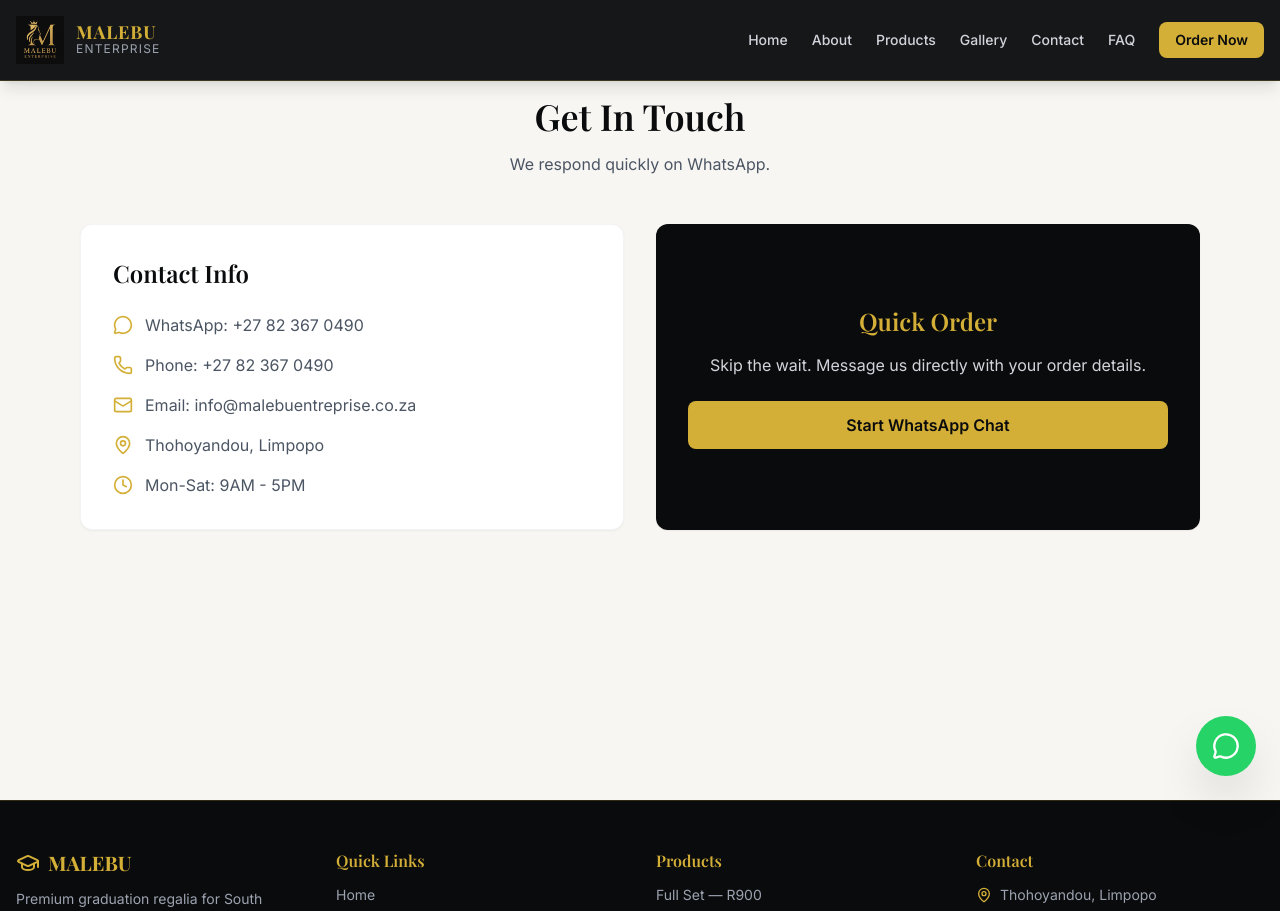
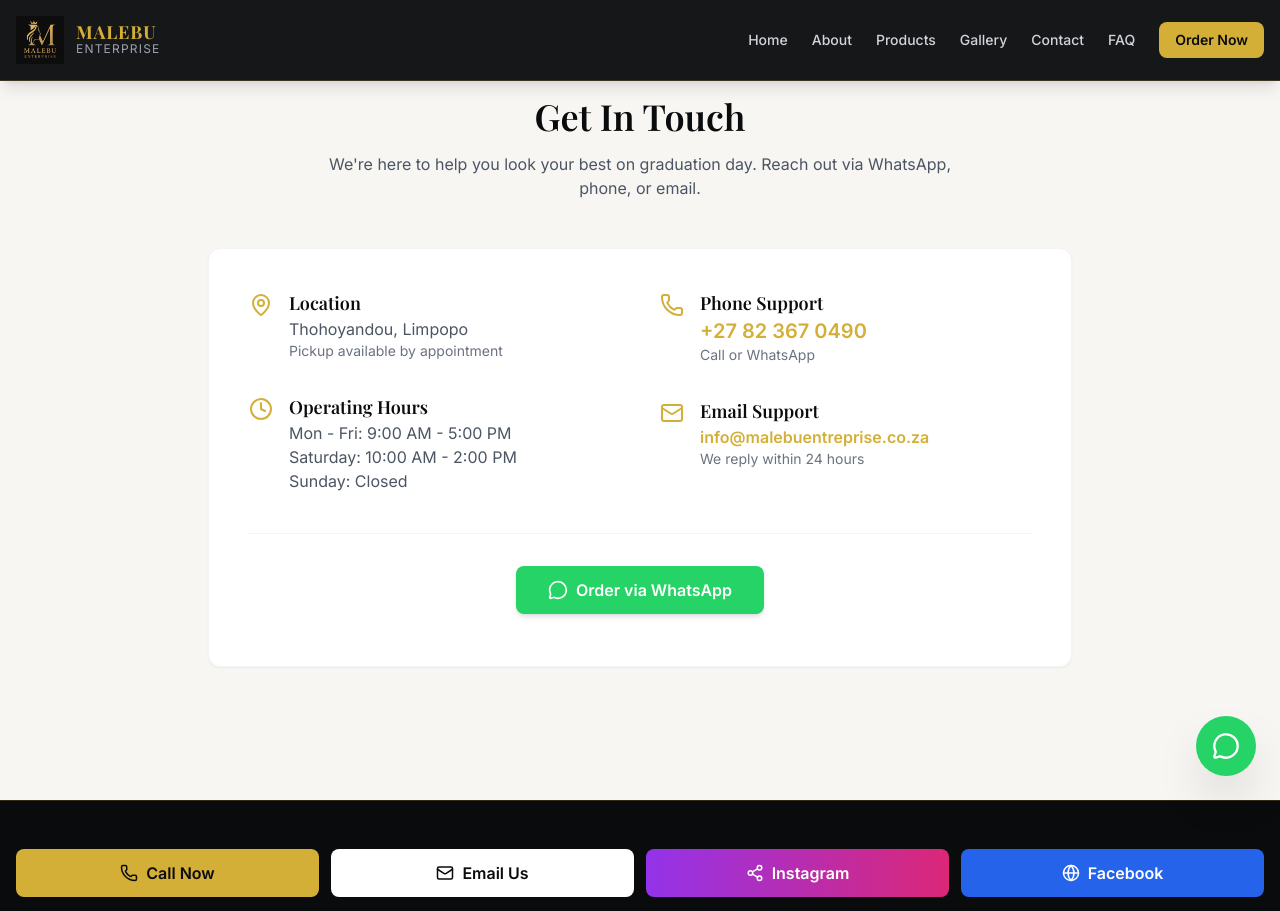
Before and after one commit to 24010696/malebu-enterprise, a React (Vite) app: page /contact in a window 1280 px wide. Shown: the top 911 px of the page. Built offline with nearby package versions, Linux system fonts and the light colour scheme.

Commit message:
Malebu Enterprise v1 - Ready for deployment

```diff
--- a/package.json
+++ b/package.json
@@ -10,7 +10,7 @@
     "preview": "vite preview"
   },
   "dependencies": {
-    "lucide-react": "^1.16.0",
+    "lucide-react": "^1.17.0",
     "react": "^19.2.6",
     "react-dom": "^19.2.6",
     "react-helmet-async": "^3.0.0",
--- a/src/components/Footer.jsx
+++ b/src/components/Footer.jsx
@@ -1,11 +1,33 @@
 import { Link } from 'react-router-dom'
-import { GraduationCap, Phone, Mail, MapPin, Globe } from 'lucide-react'
+import { GraduationCap, Phone, Mail, MapPin, Globe, Share2 } from 'lucide-react'
 
 export default function Footer() {
+  const PHONE_NUMBER = '27823670490'
+  const EMAIL = 'info@malebuentreprise.co.za'
+  const INSTAGRAM = 'https://instagram.com/malebuentreprise'
+  const FACEBOOK = 'https://www.facebook.com/groups/1242337173812892'
+
   return (
     <footer className="bg-brand-dark text-white pt-12 pb-6 px-4 border-t border-brand-gold/20">
       <div className="max-w-7xl mx-auto">
+        {/* Quick Contact Buttons */}
+        <div className="grid grid-cols-2 md:grid-cols-4 gap-3 mb-8">
+          <a href={`tel:+${PHONE_NUMBER}`} className="flex items-center justify-center gap-2 bg-brand-gold text-brand-dark py-3 rounded-lg font-semibold hover:bg-yellow-500 transition">
+            <Phone size={18} /> Call Now
+          </a>
+          <a href={`mailto:${EMAIL}`} className="flex items-center justify-center gap-2 bg-white text-brand-dark py-3 rounded-lg font-semibold hover:bg-gray-100 transition">
+            <Mail size={18} /> Email Us
+          </a>
+          <a href={INSTAGRAM} target="_blank" rel="noopener" className="flex items-center justify-center gap-2 bg-gradient-to-r from-purple-600 to-pink-600 text-white py-3 rounded-lg font-semibold hover:opacity-90 transition">
+            <Share2 size={18} /> Instagram
+          </a>
+          <a href={FACEBOOK} target="_blank" rel="noopener" className="flex items-center justify-center gap-2 bg-blue-600 text-white py-3 rounded-lg font-semibold hover:bg-blue-700 transition">
+            <Globe size={18} /> Facebook
+          </a>
+        </div>
+
         <div className="grid md:grid-cols-4 gap-8 mb-8">
+          {/* Logo & Slogan */}
           <div className="md:col-span-1">
             <Link to="/" className="inline-flex items-center gap-2 mb-3">
               <GraduationCap size={24} className="text-brand-gold" />
@@ -14,6 +36,8 @@
             <p className="text-gray-400 text-sm mb-2">Premium graduation regalia for South African students.</p>
             <p className="text-brand-gold italic text-sm">"We Got You Fellow Graduate"</p>
           </div>
+
+          {/* Quick Links */}
           <div>
             <h3 className="text-brand-gold font-heading font-semibold mb-3">Quick Links</h3>
             <ul className="space-y-2 text-sm text-gray-400">
@@ -23,21 +47,38 @@
               <li><Link to="/contact" className="hover:text-white transition">Contact</Link></li>
             </ul>
           </div>
+
+          {/* Products */}
           <div>
             <h3 className="text-brand-gold font-heading font-semibold mb-3">Products</h3>
             <ul className="space-y-2 text-sm text-gray-400">
-              <li>Full Set — R900</li><li>Gown — R700</li><li>Belt — R250</li><li>Cap — R200</li>
+              <li>Full Set — R900</li>
+              <li>Gown — R700</li>
+              <li>Belt — R250</li>
+              <li>Cap — R200</li>
             </ul>
           </div>
+
+          {/* Contact */}
           <div>
             <h3 className="text-brand-gold font-heading font-semibold mb-3">Contact</h3>
             <ul className="space-y-2 text-sm text-gray-400">
-              <li className="flex items-center gap-2"><MapPin size={16} className="text-brand-gold" /> Thohoyandou, Limpopo</li>
-              <li className="flex items-center gap-2"><Phone size={16} className="text-brand-gold" /> +27 82 367 0490</li>
-              <li className="flex items-center gap-2"><Mail size={16} className="text-brand-gold" /> info@malebuentreprise.co.za</li>
+              <li className="flex items-center gap-2">
+                <Phone size={16} className="text-brand-gold" />
+                <a href={`tel:+${PHONE_NUMBER}`} className="hover:text-white">+27 82 367 0490</a>
+              </li>
+              <li className="flex items-center gap-2">
+                <Mail size={16} className="text-brand-gold" />
+                <a href={`mailto:${EMAIL}`} className="hover:text-white">{EMAIL}</a>
+              </li>
+              <li className="flex items-center gap-2">
+                <MapPin size={16} className="text-brand-gold" />
+                <span>Thohoyandou, Limpopo</span>
+              </li>
             </ul>
           </div>
         </div>
+
         <div className="border-t border-gray-800 pt-6 flex justify-between items-center">
           <p className="text-gray-500 text-sm">© {new Date().getFullYear()} Malebu Enterprise. All rights reserved.</p>
           <a href="#" className="text-gray-400 hover:text-brand-gold transition"><Globe size={18} /></a>
--- a/src/pages/Contact.jsx
+++ b/src/pages/Contact.jsx
@@ -1,32 +1,77 @@
 import { Helmet } from 'react-helmet-async'
-import { Phone, Mail, MapPin, Clock, MessageCircle } from 'lucide-react'
+import { MapPin, Clock, Phone, Mail, MessageCircle } from 'lucide-react'
+
 export default function Contact() {
-  const waLink = 'https://wa.me/27823670490?text=Hello%20Malebu%20Enterprise%2C%20I%20would%20like%20to%20place%20an%20order.'
+  const PHONE_NUMBER = '27823670490'
+  const EMAIL = 'info@malebuentreprise.co.za'
+  const WHATSAPP_LINK = `https://wa.me/${PHONE_NUMBER}?text=Hello%20Malebu%20Enterprise%2C%20I%20would%20like%20to%20place%20an%20order.`
+
   return (
-    <div className="pt-24 pb-16 px-4 max-w-6xl mx-auto min-h-screen bg-brand-light">
+    <div className="pt-24 pb-16 px-4 max-w-4xl mx-auto min-h-screen bg-brand-light">
       <Helmet>
         <title>Contact Us | Malebu Enterprise</title>
         <meta name="description" content="Contact Malebu Enterprise for graduation regalia orders, bulk quotes, and pickup info." />
       </Helmet>
+
       <div className="text-center mb-12">
         <h1 className="text-4xl font-heading text-brand-dark mb-4">Get In Touch</h1>
-        <p className="text-gray-600">We respond quickly on WhatsApp.</p>
+        <p className="text-gray-600 max-w-2xl mx-auto">We're here to help you look your best on graduation day. Reach out via WhatsApp, phone, or email.</p>
       </div>
-      <div className="grid md:grid-cols-2 gap-8">
-        <div className="bg-white p-8 rounded-xl shadow-sm border border-gray-100">
-          <h2 className="text-2xl font-heading text-brand-dark mb-6">Contact Info</h2>
-          <div className="space-y-4 text-gray-600">
-            <div className="flex items-center gap-3"><MessageCircle size={20} className="text-brand-gold" /> <a href={waLink} target="_blank" rel="noopener" className="hover:text-brand-gold">WhatsApp: +27 82 367 0490</a></div>
-            <div className="flex items-center gap-3"><Phone size={20} className="text-brand-gold" /> <span>Phone: +27 82 367 0490</span></div>
-            <div className="flex items-center gap-3"><Mail size={20} className="text-brand-gold" /> <span>Email: info@malebuentreprise.co.za</span></div>
-            <div className="flex items-center gap-3"><MapPin size={20} className="text-brand-gold" /> <span>Thohoyandou, Limpopo</span></div>
-            <div className="flex items-center gap-3"><Clock size={20} className="text-brand-gold" /> <span>Mon-Sat: 9AM - 5PM</span></div>
+
+      {/* Clean Info Section - No Top Buttons */}
+      <div className="bg-white p-8 md:p-10 rounded-xl shadow-sm border border-gray-100">
+        <div className="grid md:grid-cols-2 gap-10 text-gray-600">
+
+          {/* Left Column */}
+          <div className="space-y-8">
+            <div className="flex items-start gap-4">
+              <MapPin size={24} className="text-brand-gold mt-1 shrink-0" />
+              <div>
+                <h3 className="font-semibold text-brand-dark text-lg">Location</h3>
+                <p>Thohoyandou, Limpopo</p>
+                <p className="text-sm text-gray-500">Pickup available by appointment</p>
+              </div>
+            </div>
+
+            <div className="flex items-start gap-4">
+              <Clock size={24} className="text-brand-gold mt-1 shrink-0" />
+              <div>
+                <h3 className="font-semibold text-brand-dark text-lg">Operating Hours</h3>
+                <p>Mon - Fri: 9:00 AM - 5:00 PM</p>
+                <p>Saturday: 10:00 AM - 2:00 PM</p>
+                <p>Sunday: Closed</p>
+              </div>
+            </div>
+          </div>
+
+          {/* Right Column */}
+          <div className="space-y-8">
+            <div className="flex items-start gap-4">
+              <Phone size={24} className="text-brand-gold mt-1 shrink-0" />
+              <div>
+                <h3 className="font-semibold text-brand-dark text-lg">Phone Support</h3>
+                <p className="text-brand-gold font-bold text-xl">+27 82 367 0490</p>
+                <p className="text-sm text-gray-500">Call or WhatsApp</p>
+              </div>
+            </div>
+
+            <div className="flex items-start gap-4">
+              <Mail size={24} className="text-brand-gold mt-1 shrink-0" />
+              <div>
+                <h3 className="font-semibold text-brand-dark text-lg">Email Support</h3>
+                <p className="text-brand-gold font-semibold">{EMAIL}</p>
+                <p className="text-sm text-gray-500">We reply within 24 hours</p>
+              </div>
+            </div>
           </div>
         </div>
-        <div className="bg-brand-dark text-white p-8 rounded-xl shadow-sm flex flex-col justify-center items-center text-center">
-          <h2 className="text-2xl font-heading text-brand-gold mb-4">Quick Order</h2>
-          <p className="text-gray-300 mb-6">Skip the wait. Message us directly with your order details.</p>
-          <a href={waLink} target="_blank" rel="noopener" className="w-full bg-brand-gold text-brand-dark py-3 rounded-lg font-semibold hover:bg-yellow-500 transition">Start WhatsApp Chat</a>
+
+        {/* Single Clear CTA at Bottom */}
+        <div className="mt-10 pt-8 border-t border-gray-100 text-center">
+          <a href={WHATSAPP_LINK} target="_blank" rel="noopener" className="inline-flex items-center gap-2 bg-[#25D366] text-white px-8 py-3 rounded-lg font-semibold hover:opacity-90 transition shadow-md">
+            <MessageCircle size={20} /> Order via WhatsApp
+          </a>
+          <p className="text-xs text-gray-400 mt-3"></p>
         </div>
       </div>
     </div>
--- a/src/pages/FAQ.jsx
+++ b/src/pages/FAQ.jsx
@@ -2,7 +2,7 @@
 import { Helmet } from 'react-helmet-async'
 import { ChevronDown, ChevronUp, MessageCircle } from 'lucide-react'
 const faqs = [
-  { q: "How long does delivery take?", a: "Local pickup in Thohoyandou is ready in 1-2 days. Delivery across Limpopo takes 2-4 business days." },
+  { q: "How long does delivery take?", a: "Local pickup in Thohoyandou is ready in 1-2 days. Delivery for other places takes 2-4 business days through Pexi." },
   { q: "Do you offer pickup?", a: "Yes! Convenient pickup in Thohoyandou. We'll share location and time slots after confirmation." },
   { q: "Are gowns university compliant?", a: "Absolutely. Meets standard South African university requirements. Let us know specific colors." },
   { q: "Payment methods?", a: "Bank transfer (EFT), cash on pickup, or mobile payments. Proof of payment required." },
--- a/src/pages/Home.jsx
+++ b/src/pages/Home.jsx
@@ -15,7 +15,7 @@
         <div className="relative max-w-4xl mx-auto text-center">
           <img src="/logo/malebu-logo.png" alt="Malebu Enterprise" className="w-24 h-24 mx-auto mb-6" />
           <h1 className="text-4xl md:text-6xl font-heading font-bold text-brand-gold mb-4 tracking-wide">Malebu Enterprise</h1>
-          <p className="text-xl md:text-2xl text-white mb-8 italic font-light">"We Got You Fellow Graduate"</p>
+          <p className="text-xl md:text-2xl text-white mb-8 italic font-light">"Wear Your Achievement with Malebu"</p>
           <p className="text-base md:text-lg text-gray-300 mb-10 max-w-2xl mx-auto leading-relaxed">Premium graduation regalia for South African students. Quality gowns, caps, and accessories at affordable prices. Serving Thohoyandou and surrounding areas.</p>
           <div className="flex flex-col sm:flex-row gap-4 justify-center items-center">
             <Link to="/products" className="w-full sm:w-auto bg-brand-gold text-brand-dark px-8 py-4 rounded-lg font-semibold hover:bg-yellow-500 transition-all flex items-center justify-center gap-2 text-lg shadow-lg">View Products <ArrowRight size={20} /></Link>
@@ -28,7 +28,7 @@
         <div className="grid md:grid-cols-3 gap-6">
           {[
             { icon: <ShieldCheck size={32} className="text-brand-gold"/>, title: "Quality Guaranteed", text: "Premium fabrics, reinforced stitching, and university-compliant colors." },
-            { icon: <Truck size={32} className="text-brand-gold"/>, title: "Fast Local Service", text: "Based in Thohoyandou with quick pickup options and delivery across Limpopo." },
+            { icon: <Truck size={32} className="text-brand-gold"/>, title: "Fast Local Service", text: "Based in Thohoyandou with quick pickup options and delivery everywhere through Pexi." },
             { icon: <MessageSquare size={32} className="text-brand-gold"/>, title: "Easy WhatsApp Orders", text: "No complicated checkout. Just message us, we'll handle the rest." }
           ].map((f, i) => (
             <div key={i} className="bg-white p-6 rounded-lg shadow-md border border-gray-100 hover:shadow-lg transition">
```
Also changed, not shown: src/pages/Gallery.jsx (+22 -7 lines), 1 other file (tests, documents, lock files or other folders).
